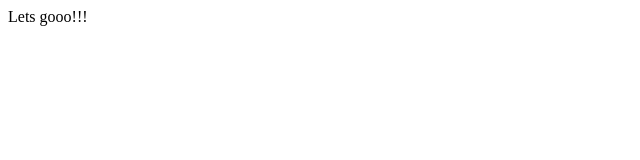
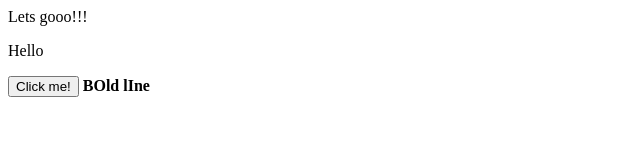
Before and after one commit to TillyIlly/Game, a plain HTML site: page index.html in a window 1280 px wide. Shown: the whole page, without its empty margins (0-640 px from the left). Drawn offline with Linux system fonts and the light colour scheme.

Commit message:
Practice

```diff
--- a/index.html
+++ b/index.html
@@ -8,5 +8,8 @@
 </head>
 <body>
     Lets gooo!!!
+    <p>Hello</p>
+    <button> Click me!</button>
+    <b> BOld lIne</b>
 </body>
 </html>
```
